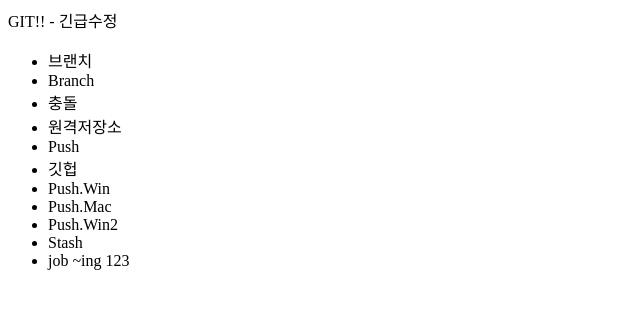
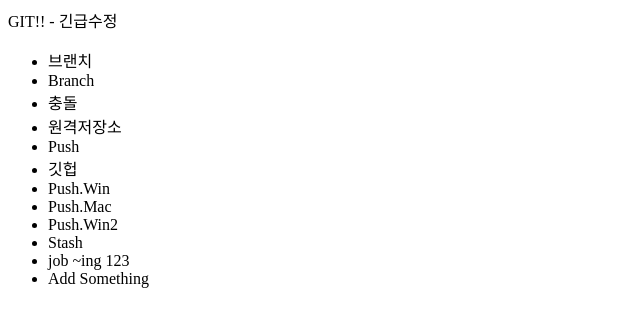
Before and after one commit to tiketo/opentutorial_git_tiketo, a plain HTML site: page index.html in a window 1280 px wide. Shown: the whole page, without its empty margins (0-640 px from the left). Drawn offline with Linux system fonts and the light colour scheme.

```diff
--- a/index.html
+++ b/index.html
@@ -16,6 +16,7 @@
             <li>Push.Win2</li>
             <li>Stash</li>
             <li>job ~ing 123</li>
+            <li>Add Something</li>
         </ul>
     </body>
 </html>
```
Also changed, not shown: 1 other file.
